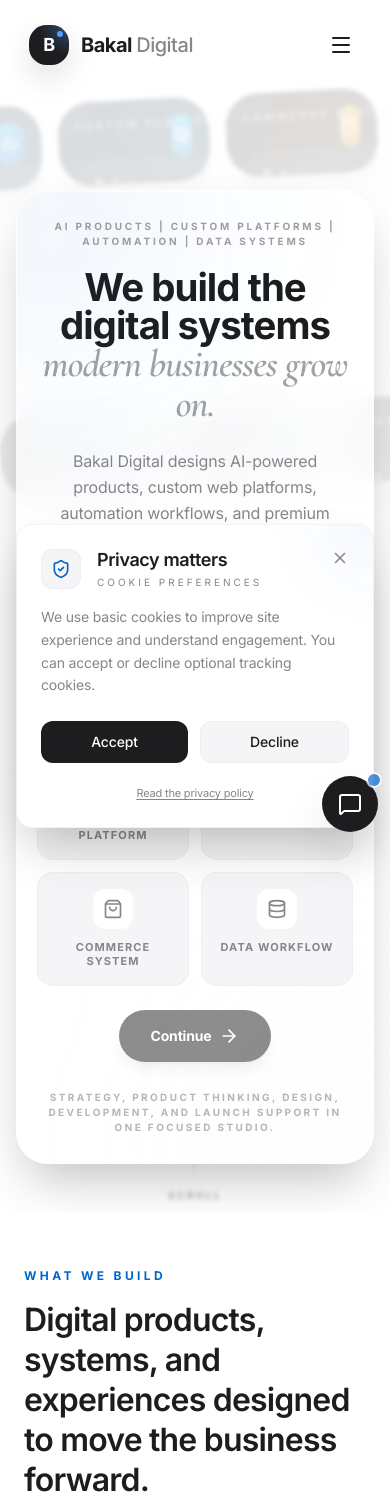
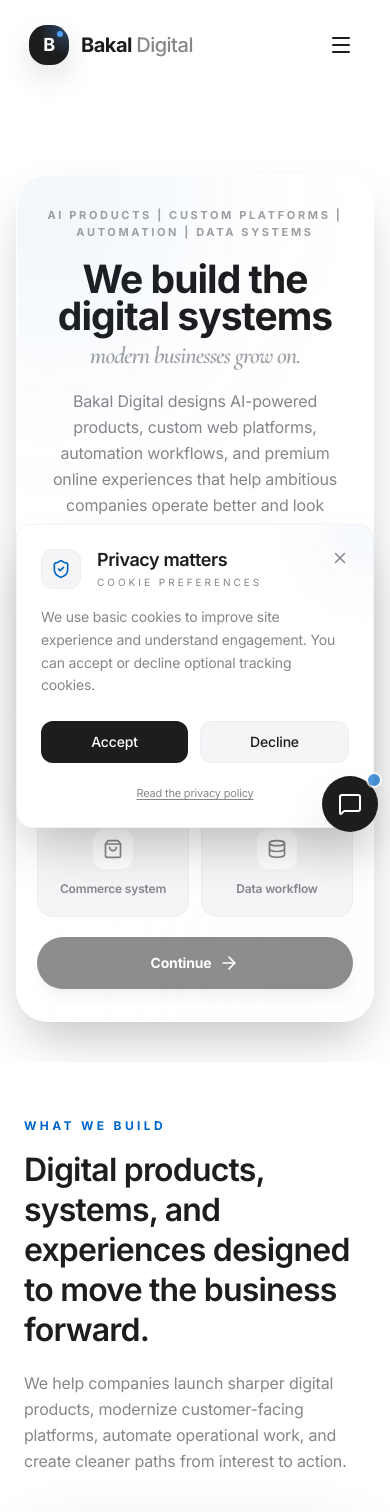
Before and after one commit to bakaltech/bakal-digital, a React (Vite) app: page / in a window 390 px wide. Shown: the top 1512 px of the page. Built offline with nearby package versions, Linux system fonts and the light colour scheme.

Commit message:
Improve mobile homepage readability

```diff
--- a/src/components/InteractiveHero.tsx
+++ b/src/components/InteractiveHero.tsx
@@ -31,8 +31,8 @@ export default function InteractiveHero() {
   const layer4Y = useTransform(smoothY, [-0.5, 0.5], [-28, 28]);
 
   return (
-    <section className="relative min-h-[760px] sm:min-h-[820px] md:min-h-[900px] w-full overflow-hidden bg-paper flex items-center justify-center pt-28 sm:pt-32 md:pt-36 pb-12 sm:pb-14">
-      <div className="absolute inset-0 z-0 opacity-28 md:opacity-42 pointer-events-none scale-105 md:scale-110 rotate-[-3deg] md:rotate-[-6deg]">
+    <section className="relative min-h-[700px] sm:min-h-[820px] md:min-h-[900px] w-full overflow-hidden bg-paper flex items-center justify-center pt-24 sm:pt-32 md:pt-36 pb-10 sm:pb-14">
+      <div className="absolute inset-0 z-0 opacity-0 md:opacity-42 pointer-events-none scale-105 md:scale-110 rotate-[-3deg] md:rotate-[-6deg]">
         <motion.div style={{ x: layer1X }} className="absolute top-[4%] left-[-18%] flex gap-4 sm:gap-6 md:gap-8 whitespace-nowrap">
           {Array.from({ length: 6 }).map((_, i) => (
             <div key={`l1-${i}`} className="h-20 w-36 sm:h-28 sm:w-48 md:h-40 md:w-72 shrink-0 rounded-[1.25rem] sm:rounded-[1.75rem] overflow-hidden shadow-xl md:shadow-2xl">
@@ -66,29 +66,31 @@ export default function InteractiveHero() {
         </motion.div>
       </div>
 
-      <div className="absolute inset-0 z-[5] bg-gradient-to-b from-paper/42 via-paper/74 to-paper/38 backdrop-blur-[2px]" />
+      <div className="absolute inset-0 z-[5] bg-gradient-to-b from-paper/75 via-paper/92 to-paper/55 md:from-paper/42 md:via-paper/74 md:to-paper/38 backdrop-blur-[3px]" />
 
       <div className="relative z-10 max-w-7xl mx-auto px-4 sm:px-6 w-full flex flex-col items-center">
         <motion.div
           initial={{ opacity: 0, y: 40 }}
           animate={{ opacity: 1, y: 0 }}
           transition={{ duration: 1, ease: [0.16, 1, 0.3, 1] }}
-          className="glass px-5 py-7 sm:px-8 sm:py-10 md:px-12 md:py-14 rounded-[2rem] sm:rounded-[3rem] shadow-2xl max-w-[68rem] w-full text-center relative overflow-hidden"
+          className="glass px-5 py-8 sm:px-8 sm:py-10 md:px-12 md:py-14 rounded-[2rem] sm:rounded-[3rem] shadow-2xl max-w-[64rem] w-full text-center relative overflow-hidden"
         >
           <div className="absolute -top-24 -left-24 w-64 h-64 bg-accent/8 blur-[100px] rounded-full" />
           <div className="absolute -bottom-24 -right-24 w-64 h-64 bg-brand-200/8 blur-[100px] rounded-full" />
           <div className="absolute inset-x-0 top-0 h-px bg-gradient-to-r from-transparent via-white/60 to-transparent" />
 
-          <p className="text-[10px] sm:text-xs text-brand-400 font-bold tracking-[0.28em] sm:tracking-[0.35em] uppercase opacity-80 mb-5 sm:mb-7">
+          <p className="text-[11px] sm:text-xs text-brand-400 font-bold tracking-[0.24em] sm:tracking-[0.35em] uppercase opacity-80 mb-5 sm:mb-7">
             AI Products | Custom Platforms | Automation | Data Systems
           </p>
 
-          <h1 className="text-[clamp(2.4rem,9vw,5.8rem)] font-bold text-ink leading-[0.98] tracking-tight mb-6 sm:mb-8 max-w-[12ch] mx-auto">
+          <h1 className="text-[clamp(2.35rem,10vw,5.8rem)] font-bold text-ink leading-[0.96] tracking-tight mb-5 sm:mb-8 max-w-[12ch] mx-auto">
             We build the digital systems <br />
-            <span className="text-brand-300 italic serif">modern businesses grow on.</span>
+            <span className="block mt-2 text-[clamp(1.5rem,6vw,3rem)] text-brand-300 italic serif leading-[1.05]">
+              modern businesses grow on.
+            </span>
           </h1>
 
-          <p className="text-[clamp(1rem,2.5vw,1.25rem)] text-brand-400 font-normal leading-relaxed mb-7 sm:mb-9 max-w-[46rem] mx-auto">
+          <p className="text-base sm:text-[1.1rem] md:text-[1.25rem] text-brand-400 font-normal leading-relaxed mb-7 sm:mb-9 max-w-[38rem] mx-auto">
             Bakal Digital designs AI-powered products, custom web platforms, automation workflows, and premium online experiences that help ambitious companies operate better and look sharper.
           </p>
 
@@ -96,7 +98,7 @@ export default function InteractiveHero() {
             <LeadsGrid />
           </div>
 
-          <p className="mt-7 sm:mt-9 text-[10px] sm:text-xs text-brand-400 font-bold tracking-[0.24em] sm:tracking-[0.3em] uppercase opacity-60">
+          <p className="hidden sm:block mt-7 sm:mt-9 text-[10px] sm:text-xs text-brand-400 font-bold tracking-[0.24em] sm:tracking-[0.3em] uppercase opacity-60">
             Strategy, product thinking, design, development, and launch support in one focused studio.
           </p>
         </motion.div>
@@ -105,7 +107,7 @@ export default function InteractiveHero() {
       <motion.div
         animate={{ y: [0, 10, 0] }}
         transition={{ duration: 2, repeat: Infinity }}
-        className="absolute bottom-4 sm:bottom-8 md:bottom-12 left-1/2 -translate-x-1/2 flex flex-col items-center gap-2"
+        className="absolute bottom-8 md:bottom-12 left-1/2 -translate-x-1/2 hidden sm:flex flex-col items-center gap-2"
       >
         <div className="w-[1px] h-10 sm:h-12 bg-gradient-to-b from-accent to-transparent" />
         <span className="text-[10px] font-bold uppercase tracking-[0.24em] sm:tracking-[0.3em] text-brand-400">Scroll</span>
--- a/src/components/LeadsGrid.tsx
+++ b/src/components/LeadsGrid.tsx
@@ -54,13 +54,15 @@ export default function LeadsGrid() {
   };
 
   return (
-    <div className="w-full mx-auto mt-8">
+    <div className="w-full mx-auto mt-6 sm:mt-8">
       <AnimatePresence mode="wait">
         {step === 'needs' && (
-          <motion.div key="needs-step" initial={{ opacity: 0, y: 20 }} animate={{ opacity: 1, y: 0 }} exit={{ opacity: 0, y: -20 }} className="space-y-6">
+          <motion.div key="needs-step" initial={{ opacity: 0, y: 20 }} animate={{ opacity: 1, y: 0 }} exit={{ opacity: 0, y: -20 }} className="space-y-5 sm:space-y-6">
             <div className="text-center">
-              <p className="text-[10px] font-bold uppercase tracking-[0.3em] text-accent mb-3">Project Focus</p>
-              <p className="text-sm text-brand-400 max-w-xl mx-auto">Choose the area you want to improve first. We will use it to shape the next conversation and route the project properly.</p>
+              <p className="text-[11px] font-bold uppercase tracking-[0.24em] text-accent mb-3">Project Focus</p>
+              <p className="text-sm sm:text-base text-brand-400 leading-relaxed max-w-xl mx-auto">
+                Choose the area you want to improve first. We will use it to shape the next conversation and route the project properly.
+              </p>
             </div>
             <div className="grid grid-cols-2 md:grid-cols-4 gap-3">
               {needs.map((need) => {
@@ -70,12 +72,12 @@ export default function LeadsGrid() {
                     key={need.id}
                     type="button"
                     onClick={() => toggleNeed(need.id)}
-                    className={`relative p-4 rounded-2xl border transition-all duration-300 flex flex-col items-center gap-3 ${isSelected ? 'bg-ink border-ink text-white shadow-xl' : 'bg-soft border-brand-100/50 text-brand-400 hover:border-accent hover:bg-white'}`}
+                    className={`relative min-h-[108px] sm:min-h-[116px] p-4 rounded-2xl border transition-all duration-300 flex flex-col items-center justify-center gap-3 ${isSelected ? 'bg-ink border-ink text-white shadow-xl' : 'bg-soft border-brand-100/50 text-brand-400 hover:border-accent hover:bg-white'}`}
                   >
                     <div className={`w-10 h-10 rounded-xl flex items-center justify-center ${isSelected ? 'bg-accent text-white' : 'bg-white text-brand-400'}`}>
                       <need.icon className="w-5 h-5" />
                     </div>
-                    <span className="text-[11px] font-bold uppercase tracking-widest text-center leading-tight">{need.title}</span>
+                    <span className="text-xs sm:text-[13px] font-semibold text-center leading-tight">{need.title}</span>
                     {isSelected && (
                       <div className="absolute top-2 right-2 text-accent">
                         <CheckCircle2 className="w-4 h-4" />
@@ -86,7 +88,7 @@ export default function LeadsGrid() {
               })}
             </div>
             <div className="flex justify-center">
-              <button disabled={selected.length === 0} onClick={() => setStep('contact')} className="inline-flex items-center justify-center px-8 py-4 text-sm font-bold rounded-full text-white bg-ink transition-all shadow-lg hover:bg-accent disabled:opacity-50">
+              <button disabled={selected.length === 0} onClick={() => setStep('contact')} className="inline-flex w-full sm:w-auto items-center justify-center px-8 py-4 text-sm font-bold rounded-full text-white bg-ink transition-all shadow-lg hover:bg-accent disabled:opacity-50">
                 Continue
                 <ArrowRight className="ml-2 h-5 w-5" />
               </button>
@@ -95,14 +97,14 @@ export default function LeadsGrid() {
         )}
 
         {step === 'contact' && (
-          <motion.div key="contact-step" initial={{ opacity: 0, y: 20 }} animate={{ opacity: 1, y: 0 }} exit={{ opacity: 0, y: -20 }} className="glass p-6 rounded-3xl border border-white/20 shadow-2xl relative text-left">
+          <motion.div key="contact-step" initial={{ opacity: 0, y: 20 }} animate={{ opacity: 1, y: 0 }} exit={{ opacity: 0, y: -20 }} className="glass p-5 sm:p-6 rounded-3xl border border-white/20 shadow-2xl relative text-left">
             <button type="button" onClick={() => setStep('needs')} className="absolute top-4 right-4 p-2 hover:bg-soft rounded-full transition-colors text-brand-400">
               <X className="w-4 h-4" />
             </button>
             <div className="mb-5">
-              <p className="text-[10px] font-bold uppercase tracking-[0.3em] text-accent mb-2">Quick Intake</p>
-              <h3 className="text-2xl font-semibold text-ink tracking-tight mb-2">Tell us what you want to build next.</h3>
-              <p className="text-sm text-brand-400 leading-relaxed">Selected focus: {selected.map((id) => needs.find((need) => need.id === id)?.title).join(', ')}</p>
+              <p className="text-[11px] font-bold uppercase tracking-[0.24em] text-accent mb-2">Quick Intake</p>
+              <h3 className="text-xl sm:text-2xl font-semibold text-ink tracking-tight mb-2">Tell us what you want to build next.</h3>
+              <p className="text-sm sm:text-base text-brand-400 leading-relaxed">Selected focus: {selected.map((id) => needs.find((need) => need.id === id)?.title).join(', ')}</p>
             </div>
             <div className="space-y-3">
               <div className="hidden" aria-hidden="true">
```
Also changed, not shown: src/components/ServicesPreview.tsx (+12 -12 lines), src/components/TechMarquee.tsx (+5 -5 lines), src/pages/Home.tsx (+14 -14 lines).
